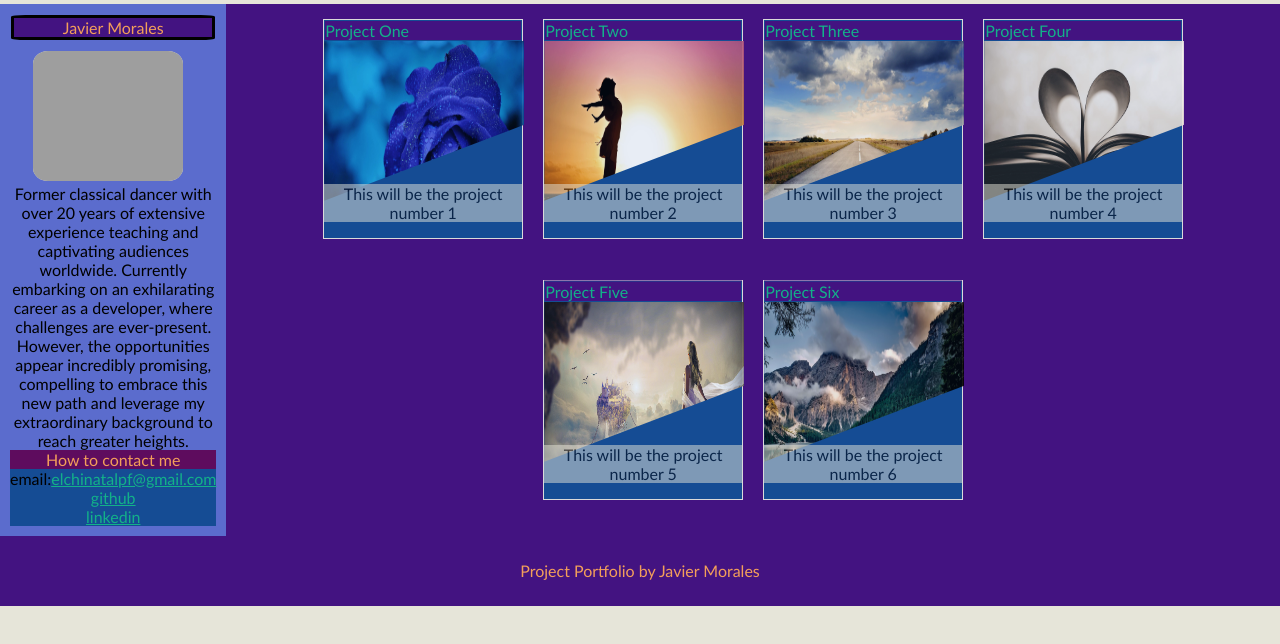
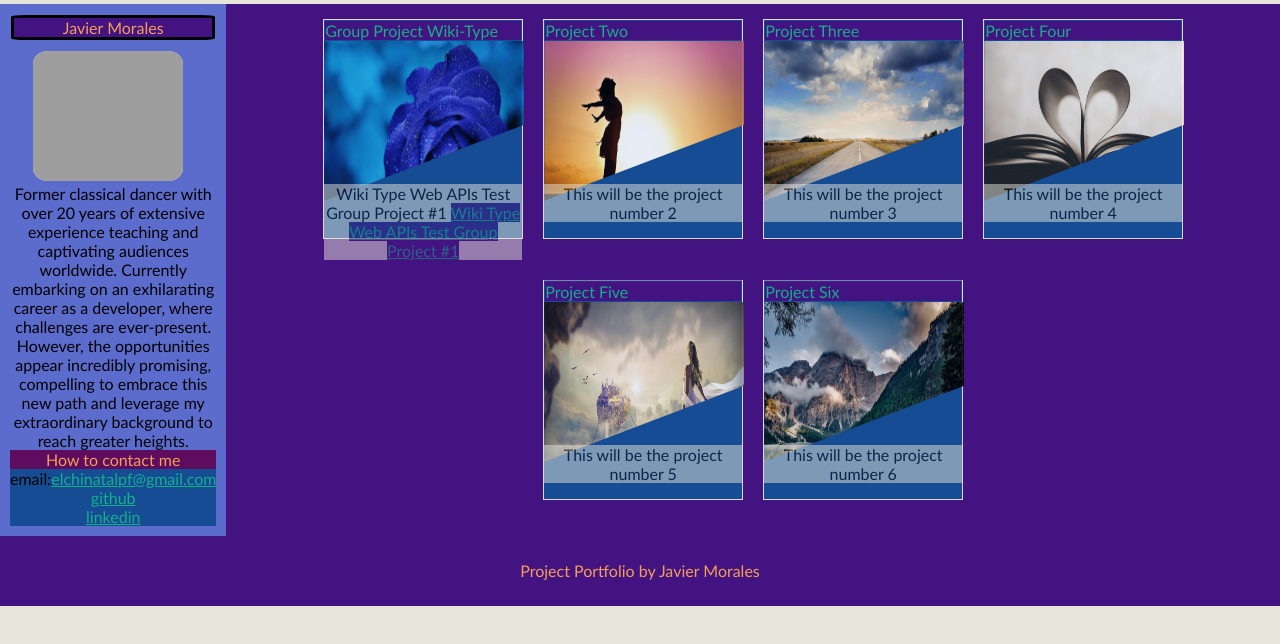
Before and after one commit to elchinatalpf/Second-Week-Porfolio, a plain HTML site: page index.html in a window 1280 px wide. Shown: the part 66-710 px from the top of the page. Drawn offline with Linux system fonts and the light colour scheme; grey boxes are pictures that could not be loaded.

Commit message:
Url link of group project one was added

```diff
--- a/assets/style.css
+++ b/assets/style.css
@@ -44,6 +44,7 @@ a {
 
 .container {
     display: flex;
+    background-color: var(--bg-color);
 }
 
 aside {
@@ -197,3 +198,13 @@ footer {
         order: 1;
       }
 }
+
+
+/* There are a few things I want to point
+out where you lost points. First, your
+about section seems to have move below your
+projects in mobile view. Second, while we
+understand most of the projects are placeholders,
+we do want to see at least one project being
+linked a deployed site. Also be sure to have the
+first image larger than the rest. */
--- a/index.html
+++ b/index.html
@@ -34,10 +34,12 @@
             </aside>
             <div class="projects">
                 <section id="portfolio" class="card">
-                    <header>Project One</header>
+                    <header>Group Project Wiki-Type</header>
                     <img src="./assets/images/rose-165819_1280.jpg" class="images" alt="Purple Rose" />
                     <div class="card-content">
-                        <p class="card-one-text">This will be the project number 1</p>
+                        <p class="card-one-text">Wiki Type Web APIs Test Group Project #1
+                            <a href="https://calebjwood.github.io/word-type-counter/">Wiki Type Web APIs Test Group Project #1</a>
+                        </p>
                     </div>
                 </section>
                 <section class="card">
```
